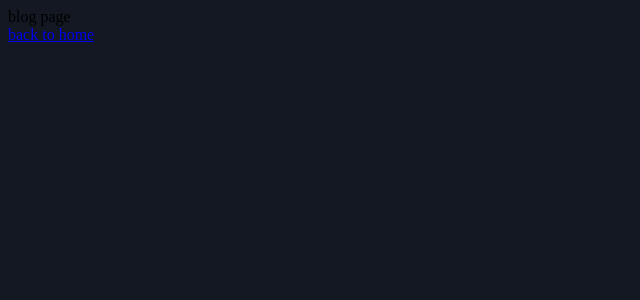
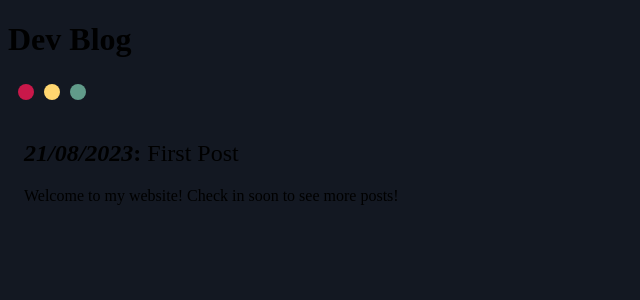
Before and after one commit to luisdlpr/personal-site, a SvelteKit app: page /blog in a window 1280 px wide. Shown: the top 300 px of the page, without its empty margins (0-640 px from the left). Built offline with nearby package versions, Linux system fonts and the light colour scheme.

Commit message:
dev blog page

```diff
--- /dev/null
+++ b/src/lib/blog.json
@@ -0,0 +1,9 @@
+{
+	"posts": [
+		{
+			"date": "21/08/2023",
+			"title": "First Post",
+			"post": "Welcome to my website! Check in soon to see more posts!"
+		}
+	]
+}
--- a/src/routes/blog/+page.svelte
+++ b/src/routes/blog/+page.svelte
@@ -1,2 +1,27 @@
-<div>blog page</div>
-<a href="/#/"> back to home </a>
+<script lang="ts">
+	import blog from '$lib/blog.json';
+	import MockBrowserWindow from '$lib/mockBrowserWindow/MockBrowserWindow.svelte';
+</script>
+
+<h1>Dev Blog</h1>
+
+{#each blog.posts as post}
+	<section class="blogPostContainer">
+		<MockBrowserWindow>
+			<div class="blogPost" slot="content">
+				<h2><i>{post.date}</i>: <strong>{post.title}</strong></h2>
+				<p>{post.post}</p>
+			</div>
+		</MockBrowserWindow>
+	</section>
+{/each}
+
+<style>
+	strong {
+		font-weight: 400;
+	}
+
+	.blogPost {
+		margin: 1em;
+	}
+</style>
```
